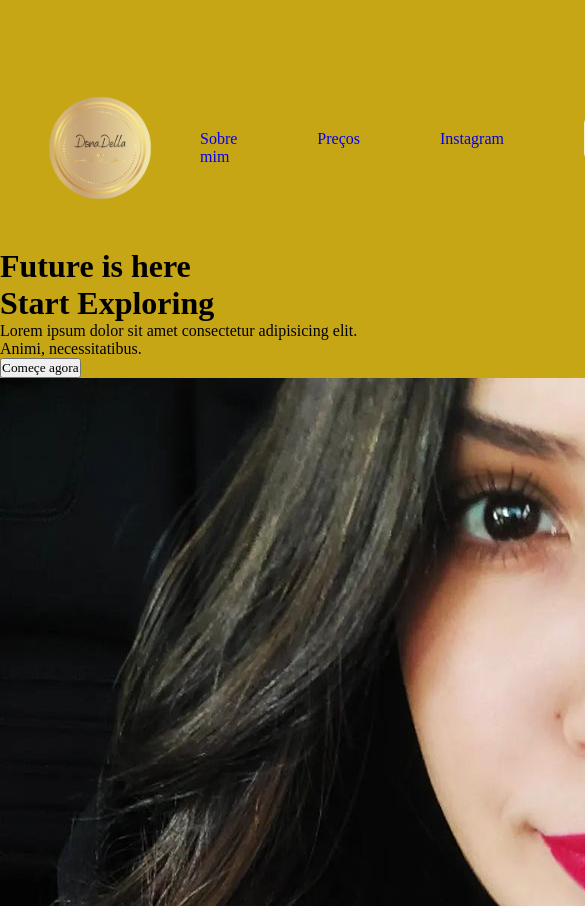
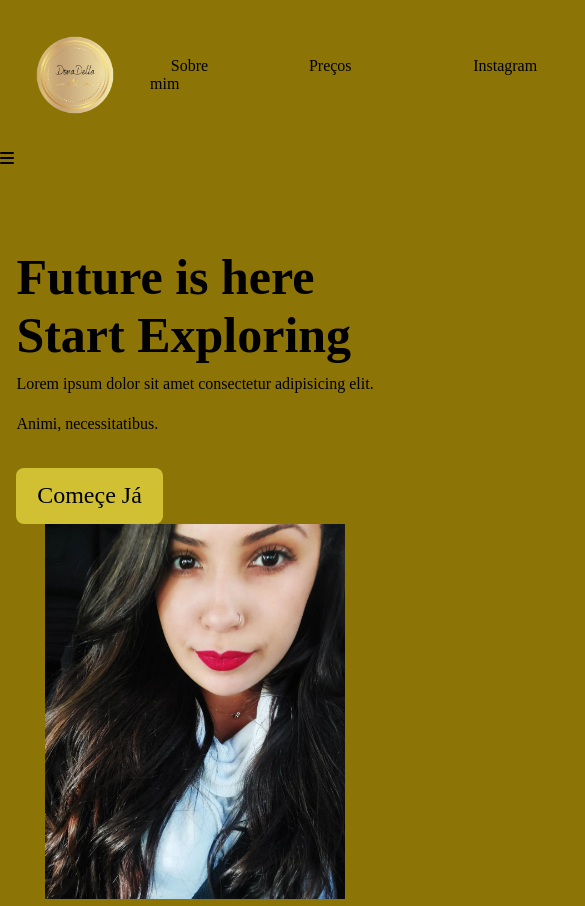
Before and after one commit to Wellyngton-Nascimento-Santos/donadella-landing-page, a plain HTML site: page index.html in a window 390 px wide. Shown: the top 906 px of the page, 585 px wide, since content can reach past the window. Drawn offline with Linux system fonts and the light colour scheme.

Commit message:
Criando barra de botões responsivo

```diff
--- a/index.html
+++ b/index.html
@@ -5,21 +5,29 @@
     <meta name="viewport" content="width=device-width, initial-scale=1.0">
     <title>Donadella</title>
     <link rel="stylesheet" href="style.css">
+    <script src="https://kit.fontawesome.com/f18eac1fc7.js" crossorigin="anonymous"></script>
 </head>
 <body>
     <main>
-        <header class="container-cabecario">
+        <header class="container-cabecario"> <!--container-cabecario-->
             <div class="logo">
                 <img src="Logo.png" alt="logo">
                 <h1>Donadella</h1>
             </div><!--logo-->
             <ul>
-                <li><a href="#">Sobre mim</a></li>
-                <li><a href="#">Preços</a></li>
-                <li><a href="https://www.instagram.com/donadella_fh/">Instagram</a></li>
+                <li><a href="#" class="btn">Sobre mim</a></li>
+                <li><a href="#" class="btn">Preços</a></li>
+                <li><a href="https://www.instagram.com/donadella_fh/" class="btn">Instagram</a></li>
                 <li><a href="#" class="btn">WhatsApp</a></li>
             </ul>
-        </header>
+        </header> <!--container-cabecario-->
+
+        <aside>
+            <div class="icon-menu"><!--icon-menu-->
+                <span><i class="fa-solid fa-bars"></i></span>
+
+            </div><!--icon-menu-->
+        </aside>
 
         <div class="meio"><!--meio-->
             <div class="esquerda"><!--esquerda-->
@@ -33,7 +41,7 @@
                     </p>
 
                     <div class="cta"><!--cta-->
-                        <button>Começe agora</button>
+                        <button>Começe Já</button>
                     </div><!--cta-->
 
             </div><!--esquerda-->
--- a/style.css
+++ b/style.css
@@ -11,14 +11,13 @@
 }
 
 body{
-    background-color: rgb(199, 166, 21)
+    background-color: rgb(141, 116, 6)
 }
 
 .container-cabecario{
     display: flex;
     justify-content: space-around;
     align-items: center;
-    margin-top: 3rem;
     width: 100%;
 }
 
@@ -29,7 +28,7 @@ body{
 }
 
 .logo img {
-    width: 200px;
+    width: 150px;
     height: auto;
 }
 
@@ -50,6 +49,7 @@ ul{
 ul li a {
     text-decoration: none;
     cursor: pointer;
+    color: black;
 }
 
 ul li a:hover{
@@ -57,7 +57,56 @@ ul li a:hover{
 }
 
 .btn {
-    background-color: blanchedalmond;
+
     padding: 0.9rem 1.3rem;
     border-radius: 0.5rem;
 }
+
+.btn:hover{
+    background-color: rgb(209, 193, 50);
+}
+
+.meio {
+    display: flex;
+    max-width: 100%;
+    margin-top: 5rem;
+    justify-content: space-around;
+    align-items: center;
+    flex-wrap: wrap;
+}
+
+.direita img {
+    max-width: 100%;
+    width: 300px;
+    height: auto;
+}
+
+.esquerda {
+    max-width: 100%;
+}
+
+.title h1 {
+    font-size: 50px;
+    color: black;
+}
+
+.esquerda p {
+    color: black;
+    line-height: 2.5rem;
+}
+
+button {
+    color: black;
+    background-color:rgb(209, 193, 50) ;
+    padding: 0.9rem 1.3rem;
+    border-radius: 0.5rem;
+    border: none;
+    margin-top: 1.5rem;
+    cursor: pointer;
+    font-size: 1.5rem;
+}
+
+button:hover {
+    color: white;
+    background-color: black;
+}
```
